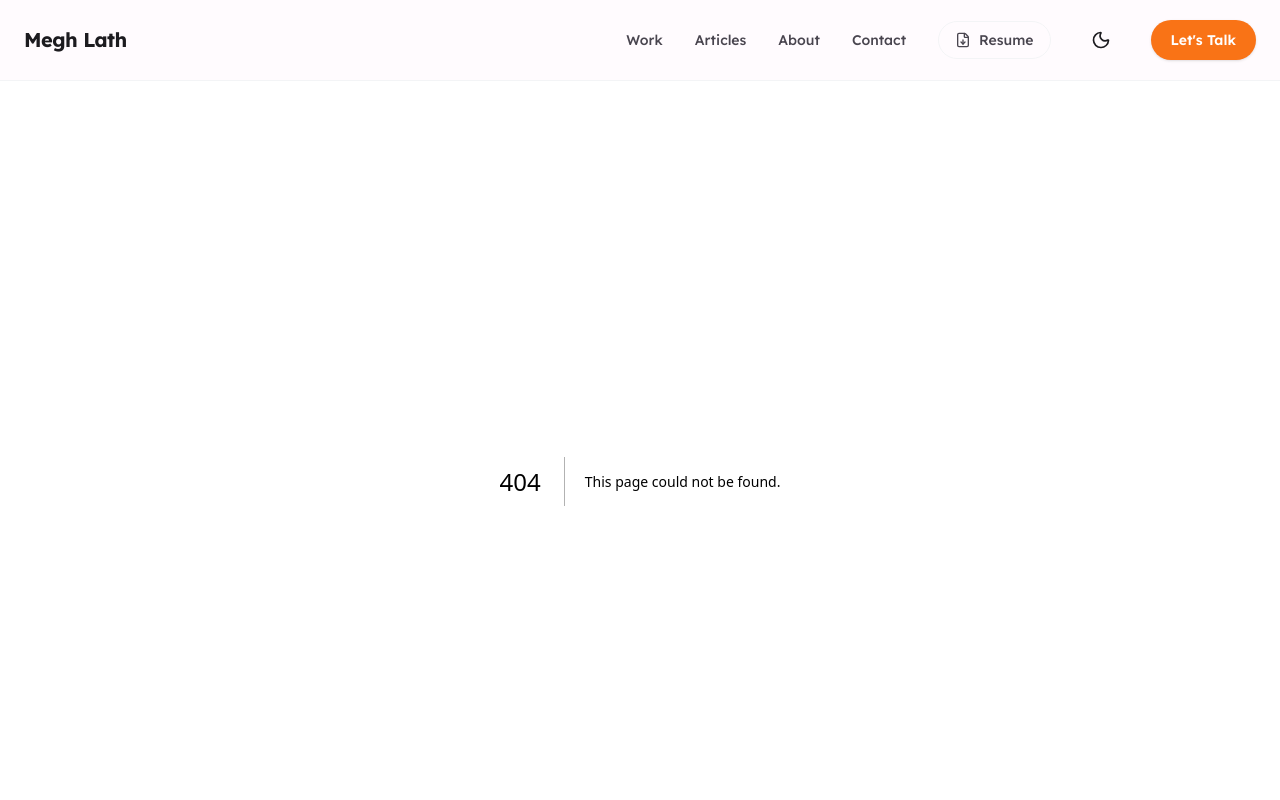
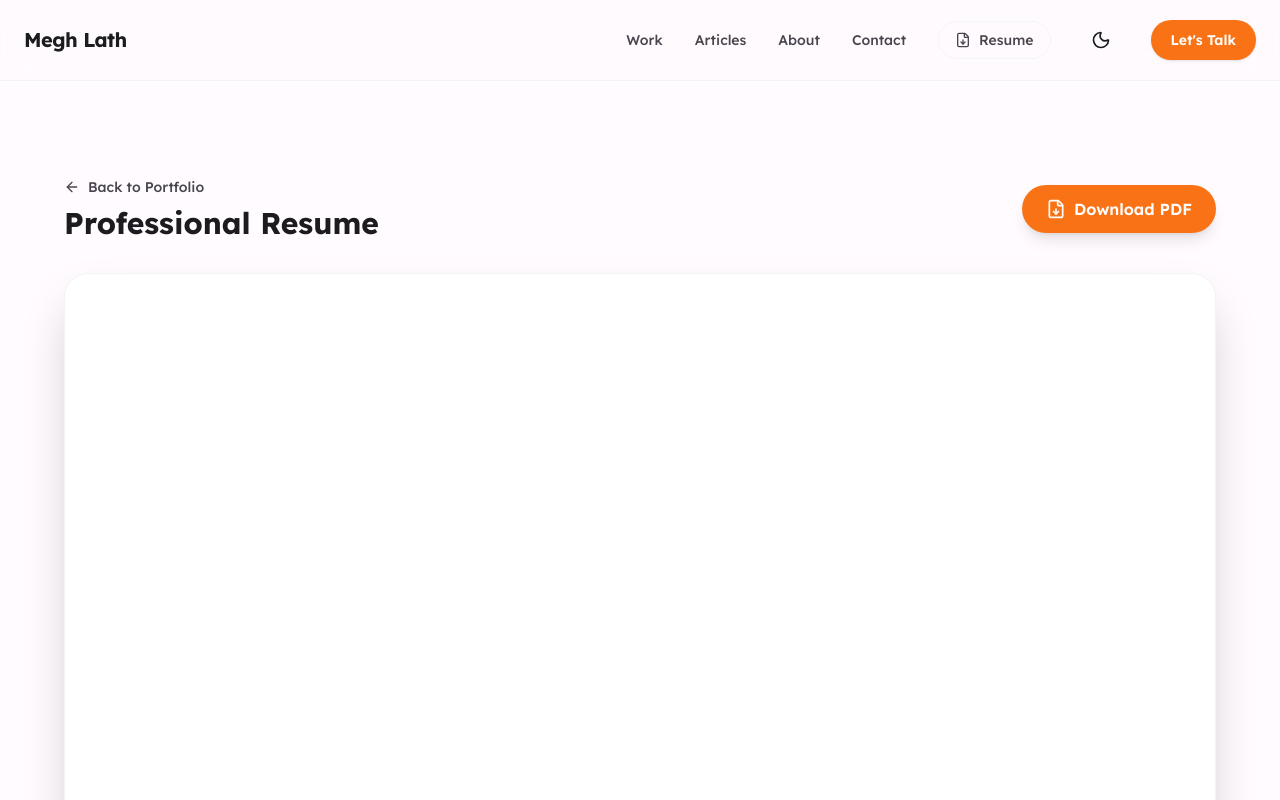
Before and after one commit to megh-lath-1012/Portfolio-Website, a Next.js app: page /resume in a window 1280 px wide. Before the commit this address had no page. Shown: the top 800 px of the page. Built offline with nearby package versions, Linux system fonts and the light colour scheme.

Commit message:
Refactor: Circular profile image, aligned badge, and dedicated resume viewer page.

```diff
--- /dev/null
+++ b/src/app/resume/page.tsx
@@ -0,0 +1,60 @@
+"use client";
+
+import { motion } from "framer-motion";
+import Link from "next/link";
+import { ArrowLeft, FileDown } from "lucide-react";
+
+export default function ResumePage() {
+  return (
+    <main className="min-h-screen bg-background pt-24 pb-12 px-6">
+      <div className="max-w-6xl mx-auto">
+        <div className="flex flex-col md:flex-row md:items-center justify-between gap-4 mb-8">
+          <div>
+            <motion.div
+              initial={{ opacity: 0, x: -20 }}
+              animate={{ opacity: 1, x: 0 }}
+              transition={{ duration: 0.5 }}
+            >
+              <Link
+                href="/"
+                className="inline-flex items-center text-sm font-medium text-text-body hover:text-navy transition-colors mb-2"
+              >
+                <ArrowLeft className="w-4 h-4 mr-2" />
+                Back to Portfolio
+              </Link>
+              <h1 className="text-3xl font-bold text-navy">Professional Resume</h1>
+            </motion.div>
+          </div>
+
+          <motion.div
+            initial={{ opacity: 0, x: 20 }}
+            animate={{ opacity: 1, x: 0 }}
+            transition={{ duration: 0.5 }}
+          >
+            <a
+              href="/Megh-Resume.pdf"
+              download
+              className="inline-flex items-center px-6 py-3 bg-primary text-white font-semibold rounded-full hover:bg-orange-600 transition-colors shadow-lg"
+            >
+              <FileDown className="w-5 h-5 mr-2" />
+              Download PDF
+            </a>
+          </motion.div>
+        </div>
+
+        <motion.div
+          initial={{ opacity: 0, y: 20 }}
+          animate={{ opacity: 1, y: 0 }}
+          transition={{ duration: 0.6, delay: 0.2 }}
+          className="w-full bg-white dark:bg-gray-900 rounded-3xl border border-gray-100 dark:border-gray-800 shadow-2xl overflow-hidden h-[800px] md:h-[1000px] relative"
+        >
+          <iframe
+            src="/Megh-Resume.pdf#toolbar=0&navpanes=0&scrollbar=0"
+            className="w-full h-full border-none"
+            title="Megh Lath Resume"
+          />
+        </motion.div>
+      </div>
+    </main>
+  );
+}
--- a/src/components/HeroSection.tsx
+++ b/src/components/HeroSection.tsx
@@ -45,8 +45,8 @@ export default function HeroSection() {
             variants={itemVariants}
             className="mb-8 relative inline-block"
           >
-            <div className="relative w-24 h-24 md:w-32 md:h-32 rounded-3xl overflow-hidden border-2 border-primary/20 p-1.5 bg-background shadow-xl scale-100 hover:scale-105 transition-transform duration-500">
-              <div className="relative w-full h-full rounded-2xl overflow-hidden">
+            <div className="relative w-32 h-32 md:w-40 md:h-40 rounded-full overflow-hidden border-2 border-primary/20 p-1.5 bg-background shadow-xl scale-100 hover:scale-105 transition-transform duration-500">
+              <div className="relative w-full h-full rounded-full overflow-hidden">
                 <Image
                   src="/profile.jpeg"
                   alt="Megh Lath"
@@ -55,16 +55,22 @@ export default function HeroSection() {
                   priority
                 />
               </div>
-              <div className="absolute inset-0 rounded-3xl border border-primary/10 pointer-events-none" />
+              <div className="absolute inset-0 rounded-full border border-primary/10 pointer-events-none" />
             </div>
-          </motion.div>
 
-          <motion.div variants={itemVariants} className="inline-flex items-center space-x-2 px-3 py-1 rounded-full bg-orange-50 dark:bg-orange-900/20 border border-orange-100 dark:border-orange-900/30 text-primary text-sm font-medium mb-8">
-            <span className="relative flex h-2 w-2">
-              <span className="animate-ping absolute inline-flex h-full w-full rounded-full bg-primary opacity-75"></span>
-              <span className="relative inline-flex rounded-full h-2 w-2 bg-primary"></span>
-            </span>
-            <span>Available for new opportunities</span>
+            {/* Availability Badge next to image */}
+            <motion.div
+              initial={{ opacity: 0, scale: 0.8 }}
+              animate={{ opacity: 1, scale: 1 }}
+              transition={{ delay: 0.8, duration: 0.5 }}
+              className="absolute bottom-1 -right-4 flex items-center space-x-2 px-3 py-1.5 rounded-full bg-white dark:bg-gray-900 border border-orange-100 dark:border-orange-900/30 shadow-lg text-primary text-xs font-semibold whitespace-nowrap z-20"
+            >
+              <span className="relative flex h-2 w-2">
+                <span className="animate-ping absolute inline-flex h-full w-full rounded-full bg-primary opacity-75"></span>
+                <span className="relative inline-flex rounded-full h-2 w-2 bg-primary"></span>
+              </span>
+              <span>Available for new opportunities</span>
+            </motion.div>
           </motion.div>
 
           <motion.h1
--- a/src/components/Navigation.tsx
+++ b/src/components/Navigation.tsx
@@ -40,8 +40,7 @@ export default function Navigation() {
           </Link>
 
           <Link
-            href="/Megh-Resume.pdf"
-            download
+            href="/resume"
             className="flex items-center space-x-2 text-sm font-medium text-text-body hover:text-navy transition-colors px-4 py-2 rounded-full border border-gray-100 dark:border-gray-800 hover:bg-gray-50 dark:hover:bg-gray-800"
           >
             <FileDown className="w-4 h-4" />
```
